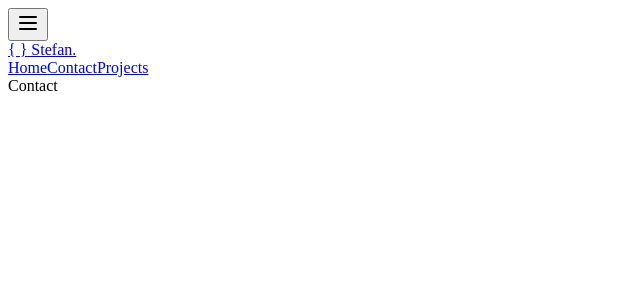
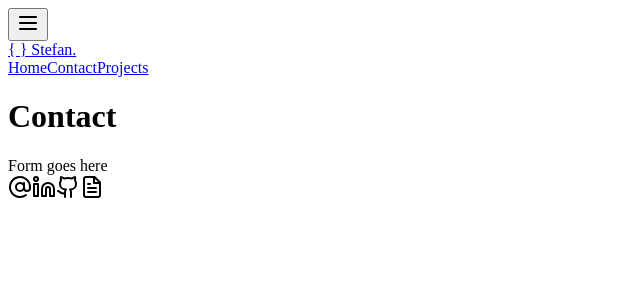
Before and after one commit to Stefan4D/react-portfolio, a React (Vite) app: page /contact in a window 1280 px wide. Shown: the top 300 px of the page, without its empty margins (0-640 px from the left). Built offline with nearby package versions, Linux system fonts and the light colour scheme.

Commit message:
Added Contact icons

```diff
--- a/src/views/Contact.jsx
+++ b/src/views/Contact.jsx
@@ -1,6 +1,22 @@
 // eslint-disable-next-line no-unused-vars
 import React from "react";
 
+import { AtSign, Linkedin, Github, FileText } from "lucide-react";
+import Container from "../components/ui/Container";
+
 export default function Contact() {
-  return <div>Contact</div>;
+  return (
+    <Container width="w-full">
+      <Container className="text-center">
+        <h1 className="text-6xl text-center my-5">Contact</h1>
+        <div>Form goes here</div>
+        <div className="flex text-center justify-center mt-5">
+          <AtSign />
+          <Linkedin />
+          <Github />
+          <FileText />
+        </div>
+      </Container>
+    </Container>
+  );
 }
```
